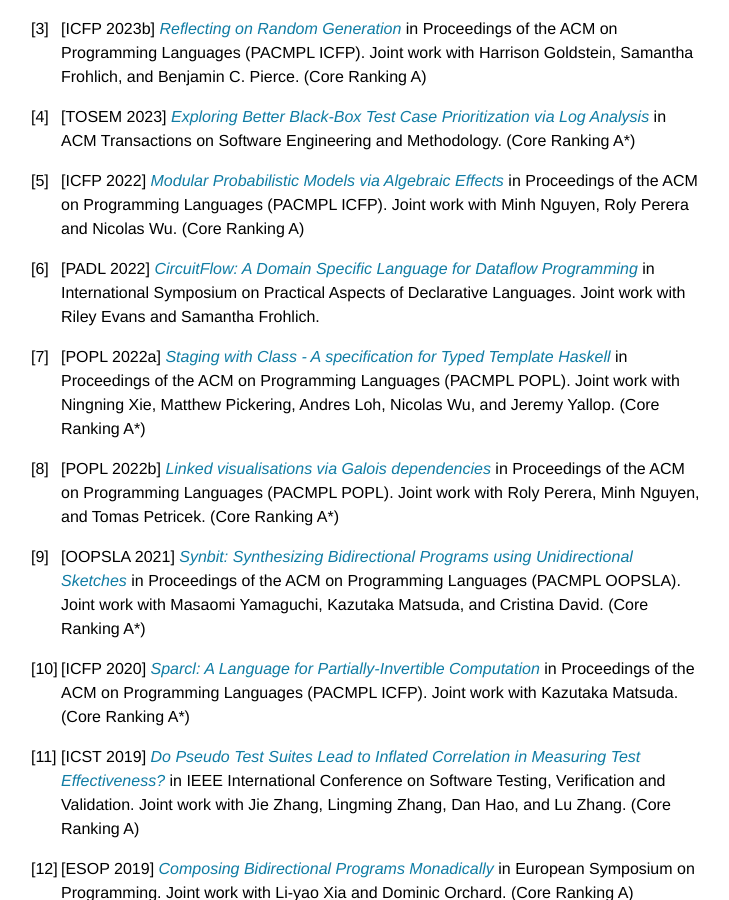
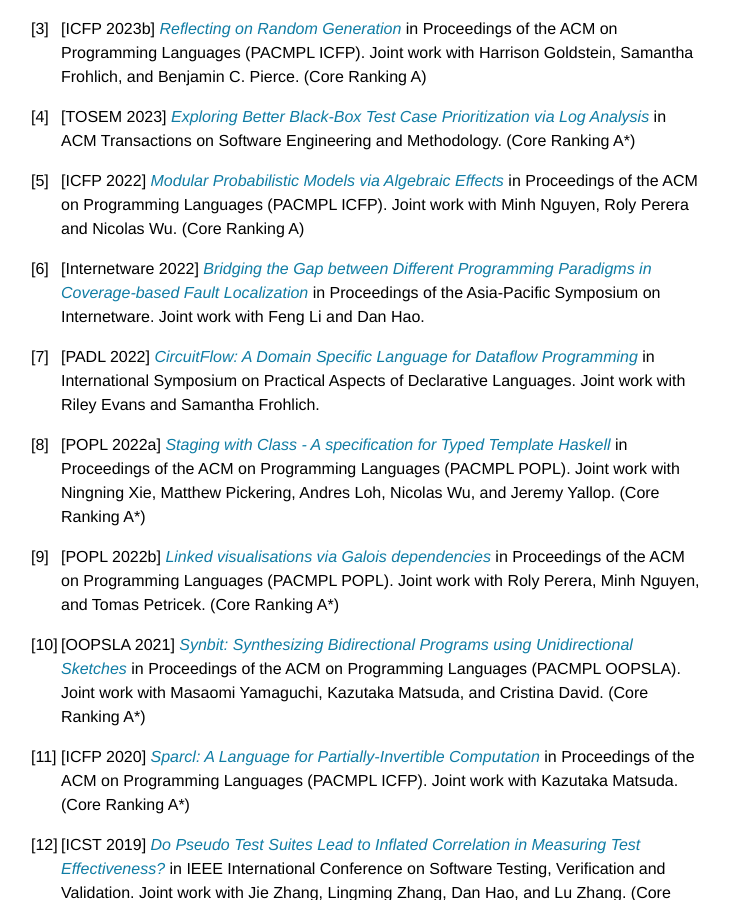
Before and after one commit to mengwangoxf/mengwangoxf.github.io, a Jekyll site: the page built from publications.md, in a window 1280 px wide and 900 px high, scrolled down 423 px. Shown: the whole window, without its empty margins (259-988 px from the left). Built offline with Jekyll 4.4.1, drawn with Linux system fonts in a browser that asks for light colours.

Commit message:
Update publications.md

```diff
--- a/publications.md
+++ b/publications.md
@@ -16,6 +16,8 @@ SIGPLAN Haskell Symposium. Joint work with Minh Nguyen, Roly Perera, and Steven
 1. [TOSEM 2023] [*Exploring Better Black-Box Test Case Prioritization via Log Analysis*](./Papers/TOSEM23.pdf) in ACM Transactions on Software Engineering and Methodology. (Core Ranking A*)
 
 1. [ICFP 2022] [*Modular Probabilistic Models via Algebraic Effects*](./Papers/ICFP22.pdf) in Proceedings of the ACM on Programming Languages (PACMPL ICFP). Joint work with Minh Nguyen, Roly Perera and Nicolas Wu. (Core Ranking A)
+
+1. [Internetware 2022] [*Bridging the Gap between Different Programming Paradigms in Coverage-based Fault Localization*](./Papers/PADL22.pdf) in Proceedings of the Asia-Pacific Symposium on Internetware. Joint work with Feng Li and Dan Hao.
 
 1. [PADL 2022] [*CircuitFlow: A Domain Specific Language for Dataflow Programming*](./Papers/PADL22.pdf) in International Symposium on Practical Aspects of Declarative Languages. Joint work with Riley Evans and Samantha Frohlich.
 
```
